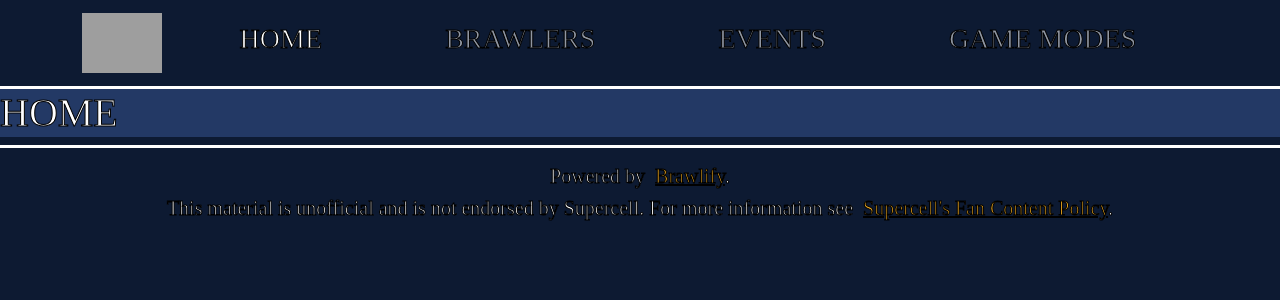
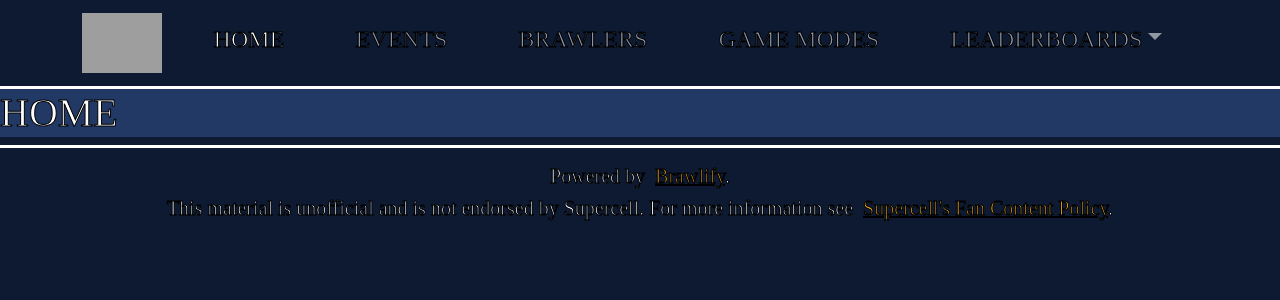
Before and after one commit to greg-hosking/brawl-stars-master, a React (Create React App) app: page / in a window 1280 px wide. Shown: the top 300 px of the page. Built offline with nearby package versions, Linux system fonts and the light colour scheme; grey boxes are pictures that could not be loaded; the HTML template or start-up script is replaced by a standard one; a web font is replaced by a local one.

Commit message:
Add Leaderboards to navbar and fix home navlink

```diff
--- a/src/components/shared/Navigation.tsx
+++ b/src/components/shared/Navigation.tsx
@@ -1,12 +1,11 @@
 import React from 'react';
-
-import { Navbar, Nav, Container, Image } from 'react-bootstrap';
+import { Container, Image, Nav, Navbar, NavDropdown } from 'react-bootstrap';
 import { NavLink } from 'react-router-dom';
 
 const Navigation: React.FunctionComponent = () => {
   return (
     <div className='navigation'>
-      <Navbar variant='dark' bg='transparent' expand='sm' sticky='top'>
+      <Navbar variant='dark' bg='transparent' expand='md' sticky='top'>
         <Container>
           <Navbar.Brand as={NavLink} to='/'>
             <Image
@@ -17,19 +16,30 @@ const Navigation: React.FunctionComponent = () => {
           </Navbar.Brand>
           <Navbar.Toggle aria-controls='navbar'></Navbar.Toggle>
           <Navbar.Collapse id='navbar'>
-            <Nav fill style={{ width: '100%' }}>
-              <Nav.Link as={NavLink} to='/' className='d-sm-none d-md-block'>
-                <h3>HOME</h3>
+            <Nav fill className='w-100'>
+              <Nav.Link as={NavLink} to='/' className='d-none d-lg-block'>
+                <h4>HOME</h4>
+              </Nav.Link>
+              <Nav.Link as={NavLink} to='/events'>
+                <h4>EVENTS</h4>
               </Nav.Link>
               <Nav.Link as={NavLink} to='/brawlers'>
-                <h3>BRAWLERS</h3>
-              </Nav.Link>
-              <Nav.Link as={NavLink} to='/events'>
-                <h3>EVENTS</h3>
+                <h4>BRAWLERS</h4>
               </Nav.Link>
               <Nav.Link as={NavLink} to='/gamemodes'>
-                <h3>GAME MODES</h3>
+                <h4>GAME MODES</h4>
               </Nav.Link>
+              <NavDropdown title='LEADERBOARDS' className='h4'>
+                <NavDropdown.Item as={NavLink} to='/leaderboards/players'>
+                  PLAYERS
+                </NavDropdown.Item>
+                <NavDropdown.Item as={NavLink} to='/leaderboards/clubs'>
+                  CLUBS
+                </NavDropdown.Item>
+                <NavDropdown.Item as={NavLink} to='/leaderboards/brawlers'>
+                  BRAWLERS
+                </NavDropdown.Item>
+              </NavDropdown>
             </Nav>
           </Navbar.Collapse>
         </Container>
```
